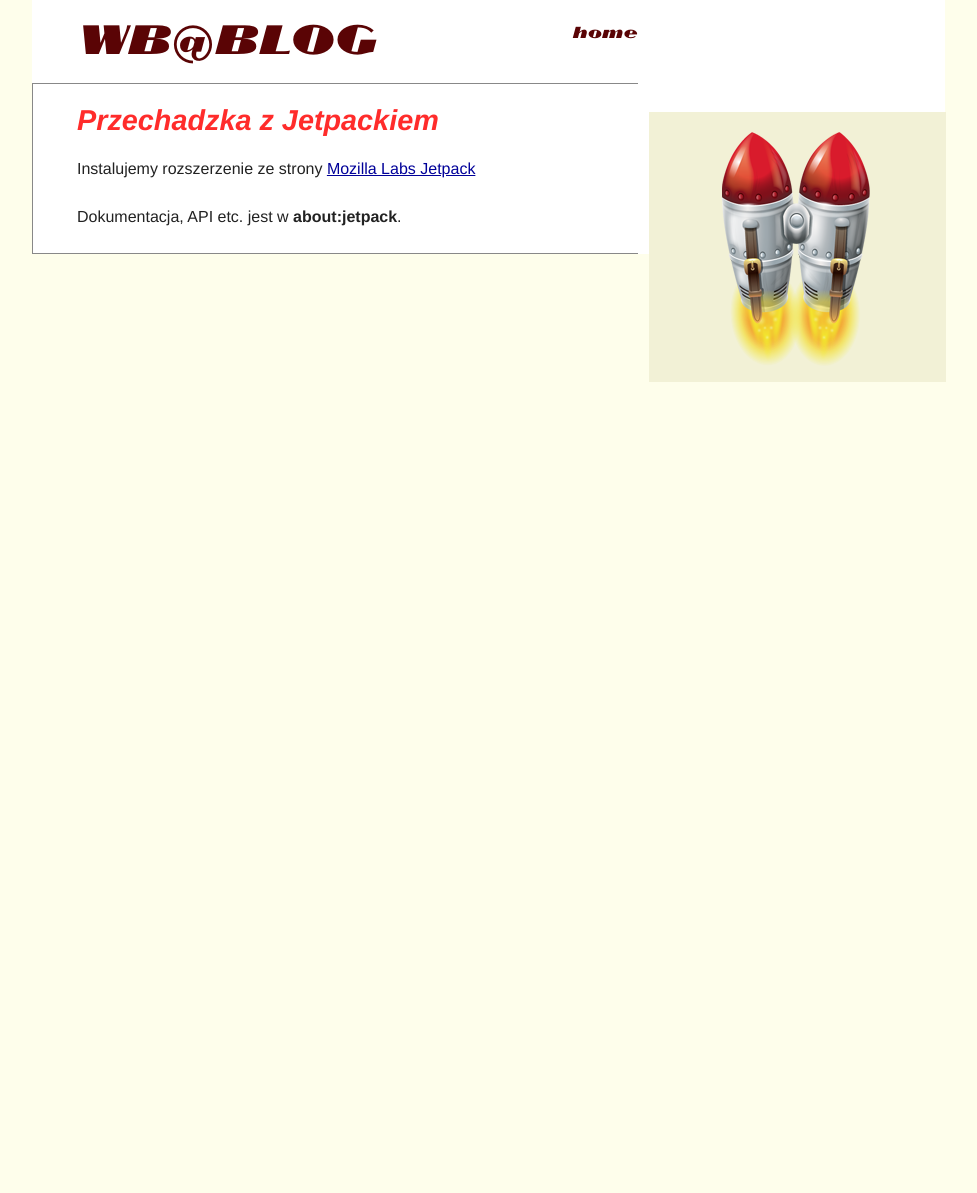
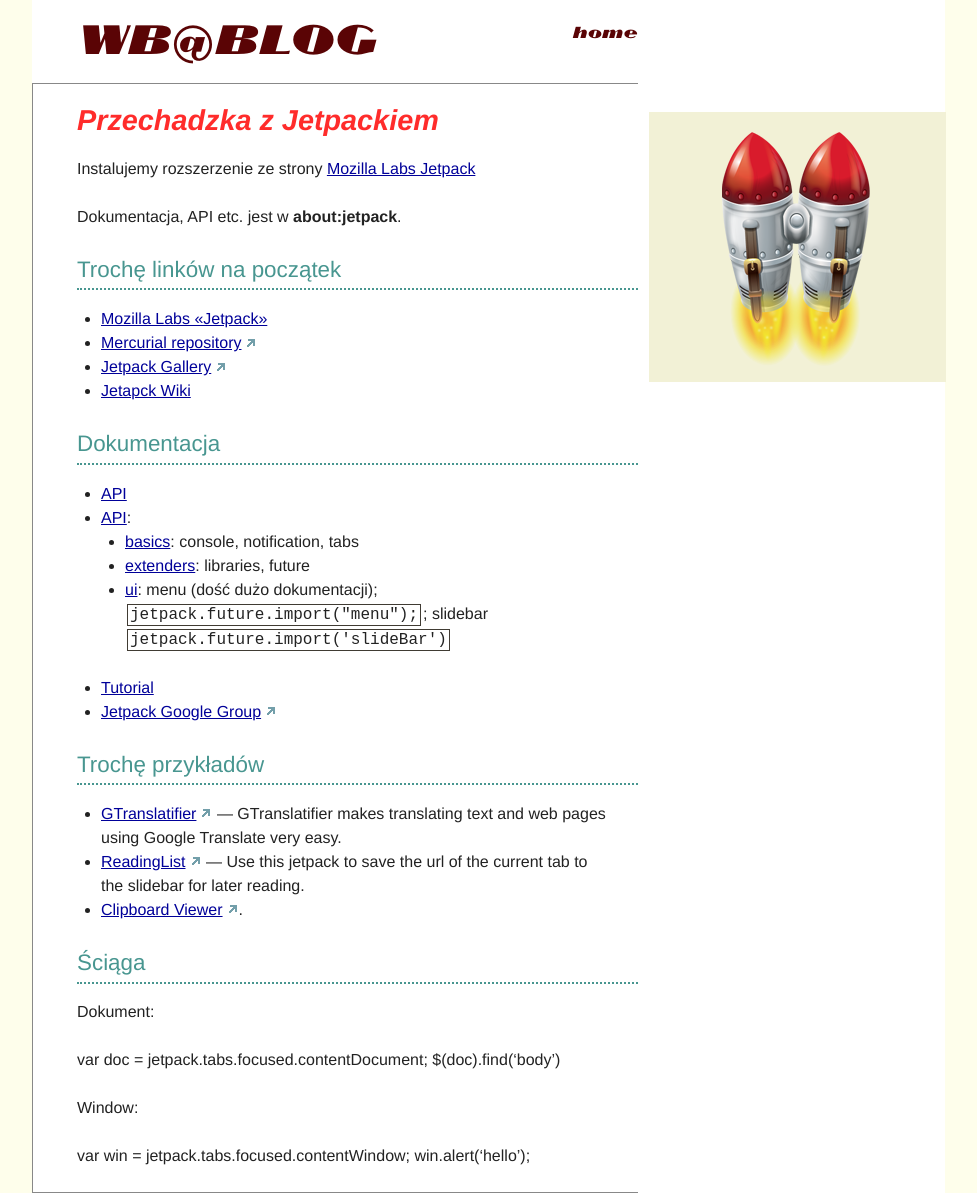
Before and after one commit to dbrzezinski/blog, a Jekyll site: the page built from _posts/2009-11-30-jetpack.markdown, in a window 1280 px wide. Shown: the whole page, without its empty margins (12-989 px from the left). Built offline with Jekyll 4.4.1, drawn with Linux system fonts in a browser that asks for light colours; Markdown is read by kramdown in place of the engine named in the settings; before the commit the page ends 900 px from its top, so only the background shows below that.

Commit message:
jetpack (cont.)

```diff
--- a/_posts/2009-11-30-jetpack.markdown
+++ b/_posts/2009-11-30-jetpack.markdown
@@ -14,3 +14,53 @@ Instalujemy rozszerzenie ze strony
 [Mozilla Labs Jetpack](https://jetpack.mozillalabs.com/)
 
 Dokumentacja, API etc. jest w **about:jetpack**.
+
+
+## Trochę linków na początek
+
+* [Mozilla Labs «Jetpack»](https://mozillalabs.com/jetpack/)
+* [Mercurial repository](http://hg.mozilla.org/labs/jetpack/)
+* [Jetpack Gallery](http://jetpackgallery.mozillalabs.com/)
+* [Jetapck Wiki](https://wiki.mozilla.org/Labs/Jetpack/)
+
+
+## Dokumentacja
+
+* [API](https://wiki.mozilla.org/Labs/Jetpack/API)
+* [API](https://developer.mozilla.org/en/Jetpack):
+   - [basics](https://developer.mozilla.org/en/Jetpack/Basics):
+   console, notification, tabs
+   - [extenders](https://developer.mozilla.org/en/Jetpack/Extenders):
+   libraries, future
+   - [ui](https://developer.mozilla.org/en/Jetpack/UI/Menu):
+   menu (dość dużo dokumentacji); `jetpack.future.import("menu");`;
+   slidebar `jetpack.future.import('slideBar')`
+* [Tutorial](https://jetpack.mozillalabs.com/tutorial.html)
+* [Jetpack Google Group](http://groups.google.com/group/mozilla-labs-jetpack)
+
+## Trochę przykładów
+
+* [GTranslatifier](http://jetpackgallery.mozillalabs.com/jetpacks/57) —
+  GTranslatifier makes translating text and web pages using
+  Google Translate very easy.
+* [ReadingList](http://jetpackgallery.mozillalabs.com/jetpacks/150) —
+  Use this jetpack to save the url of the current tab to
+  the slidebar for later reading.
+* [Clipboard Viewer](http://jetpackgallery.mozillalabs.com/jetpacks/148).
+
+
+## Ściąga
+
+Dokument:
+
+{{ highlight javascript }}
+var doc = jetpack.tabs.focused.contentDocument;
+$(doc).find('body')
+{{ highlight end }}
+
+Window:
+
+{{ highlight javascript }}
+var win = jetpack.tabs.focused.contentWindow;
+win.alert('hello');
+{{ highlight end }}
```
